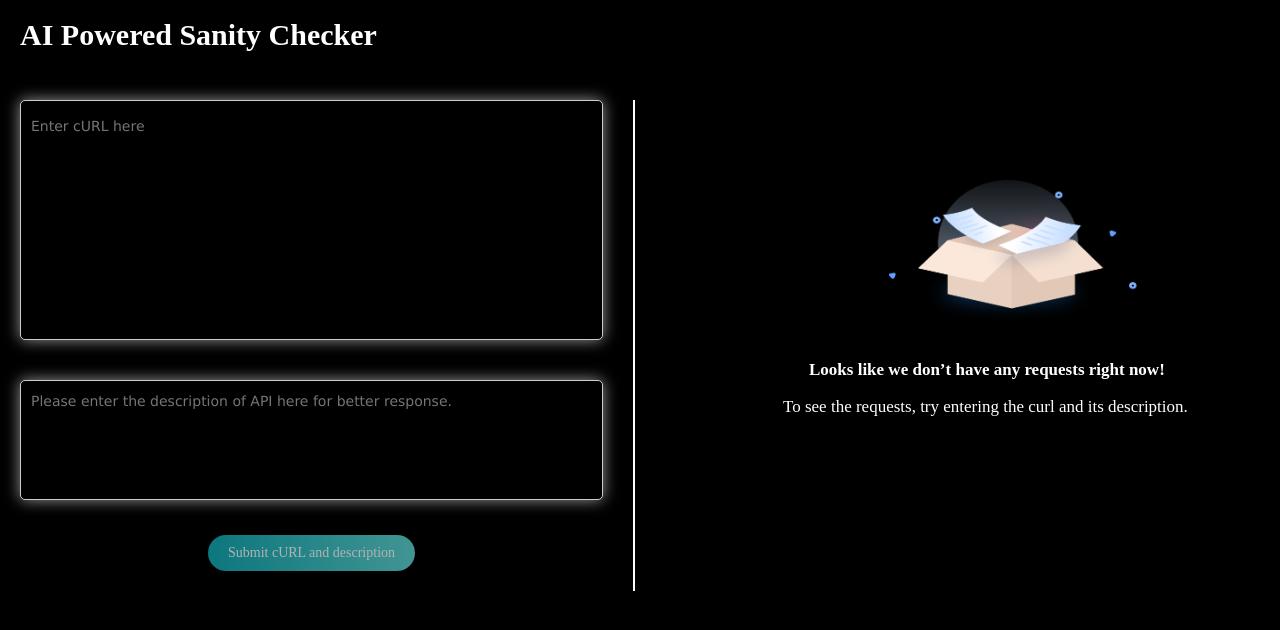
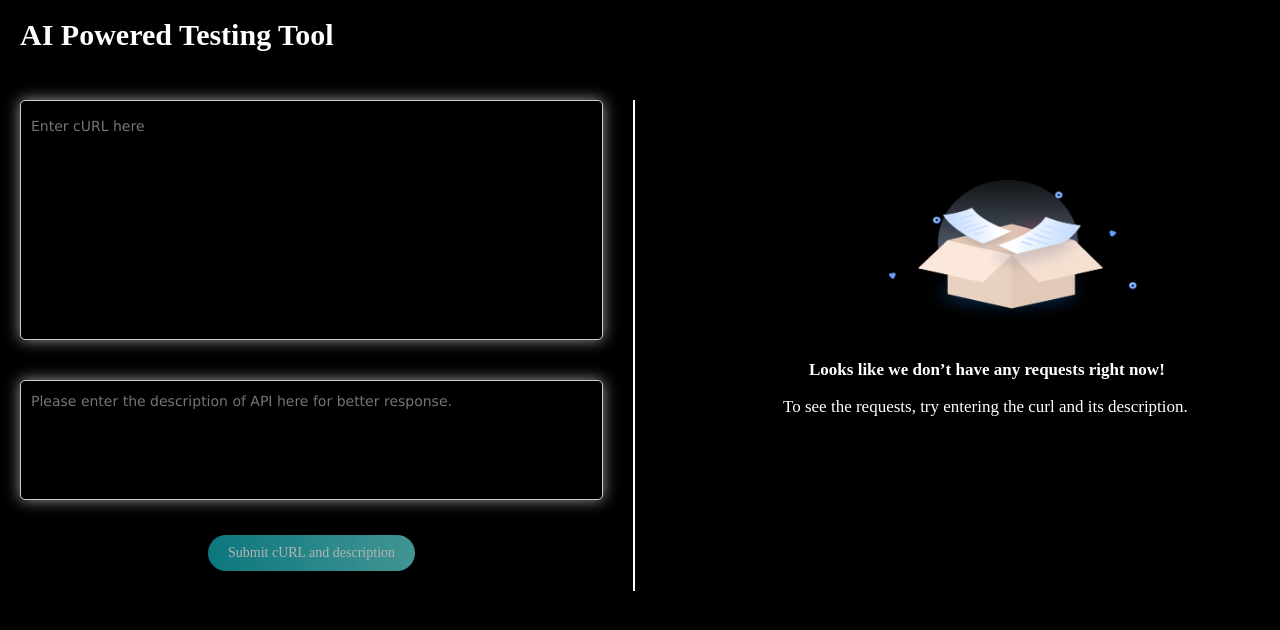
Before and after one commit to tanya1711/APITestingTool, a React (Create React App) app in the folder frontend/: page / in a window 1280 px wide. Shown: the top 630 px of the page. Built offline with nearby package versions, Linux system fonts and the light colour scheme.

Commit message:
UIChanges.....................................

```diff
--- a/frontend/src/Home.js
+++ b/frontend/src/Home.js
@@ -441,7 +441,7 @@ const Home = () => {
   return (
     <div className="outer-container">
       <div className="header">
-        <h1 className='home-home-header'>AI Powered Sanity Checker</h1>
+        <h1 className='home-home-header'>AI Powered Testing Tool</h1>
       </div>
       <div className="home-app-container">
         <div className="curl-section-left">
```
